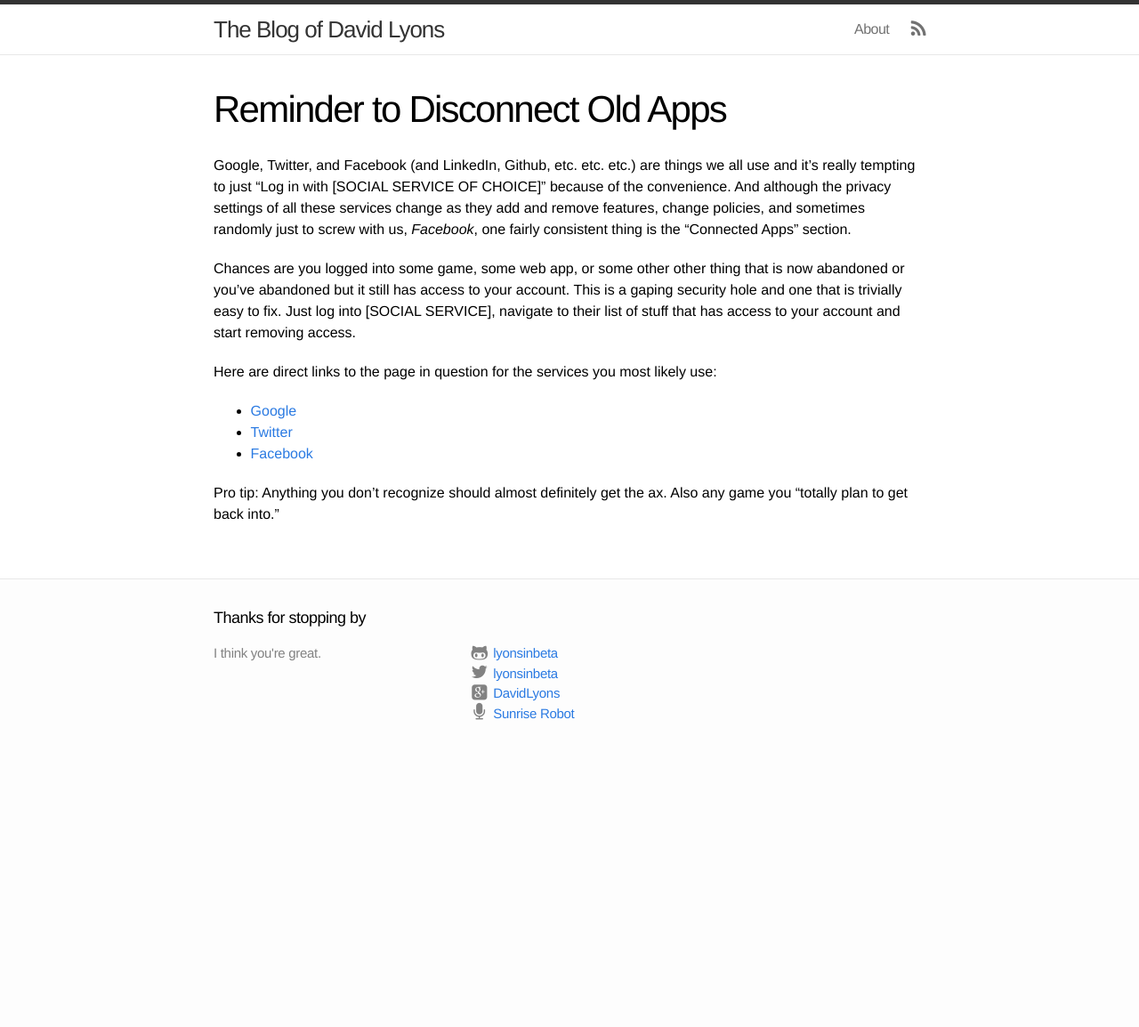
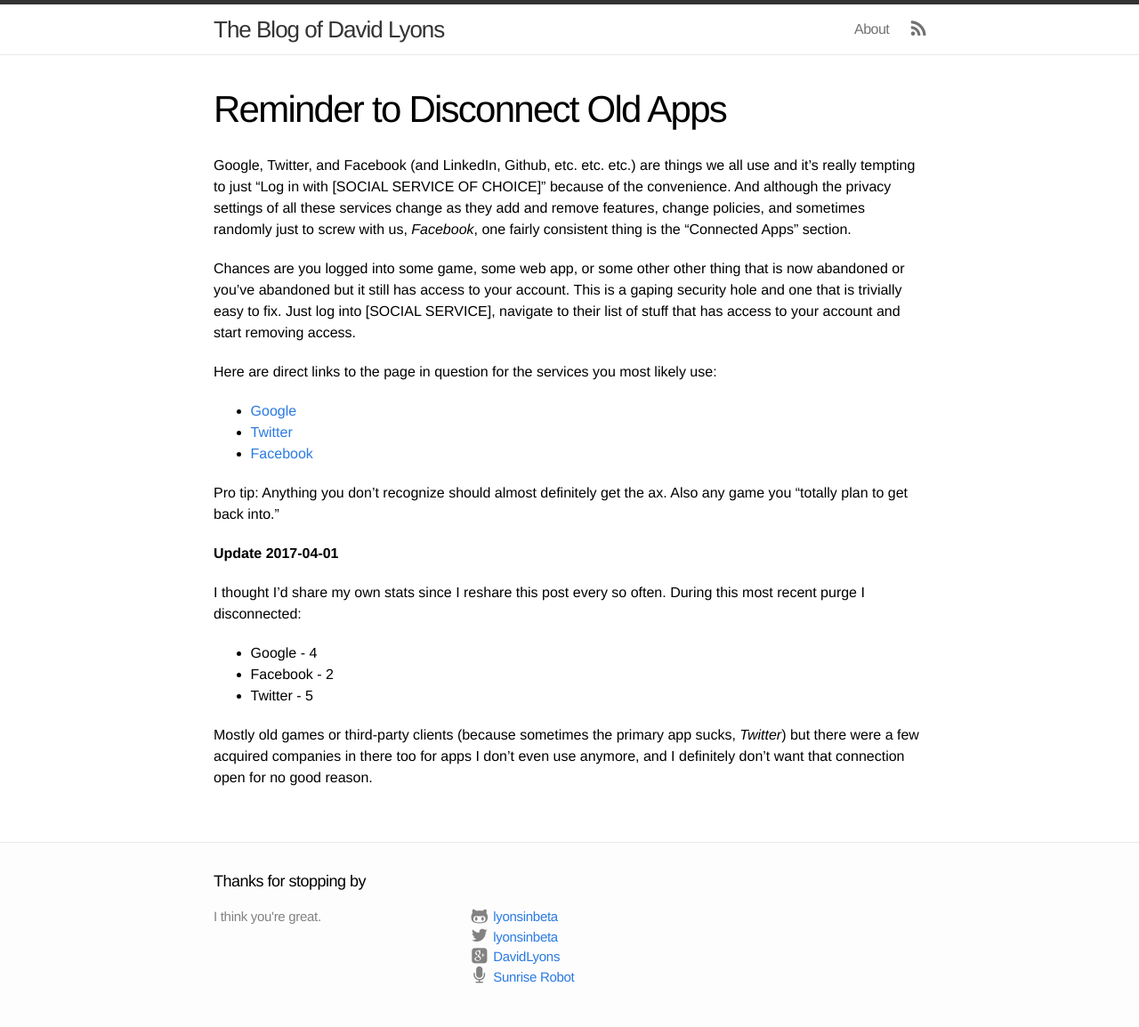
Before and after one commit to lyonsinbeta/lyonsinbeta.github.io, a Jekyll site: the page built from _posts/2016-03-27-reminder-to-disconnect-old-apps.md, in a window 1280 px wide. Shown: the whole page at 89% size. Built offline with Jekyll 4.4.1, drawn with Linux system fonts in a browser that asks for light colours; before the commit the page ends 900 px from its top, so only the background shows below that.

Commit message:
2017-4 update

```diff
--- a/_posts/2016-03-27-reminder-to-disconnect-old-apps.md
+++ b/_posts/2016-03-27-reminder-to-disconnect-old-apps.md
@@ -15,3 +15,13 @@ Here are direct links to the page in question for the services you most likely u
 - [Facebook](https://www.facebook.com/settings?tab=applications)
 
 Pro tip: Anything you don't recognize should almost definitely get the ax. Also any game you "totally plan to get back into."
+
+**Update 2017-04-01**
+
+I thought I'd share my own stats since I reshare this post every so often. During this most recent purge I disconnected:
+
+- Google - 4
+- Facebook - 2
+- Twitter - 5
+
+Mostly old games or third-party clients (because sometimes the primary app sucks, _Twitter_) but there were a few acquired companies in there too for apps I don't even use anymore, and I definitely don't want that connection open for no good reason.
```
